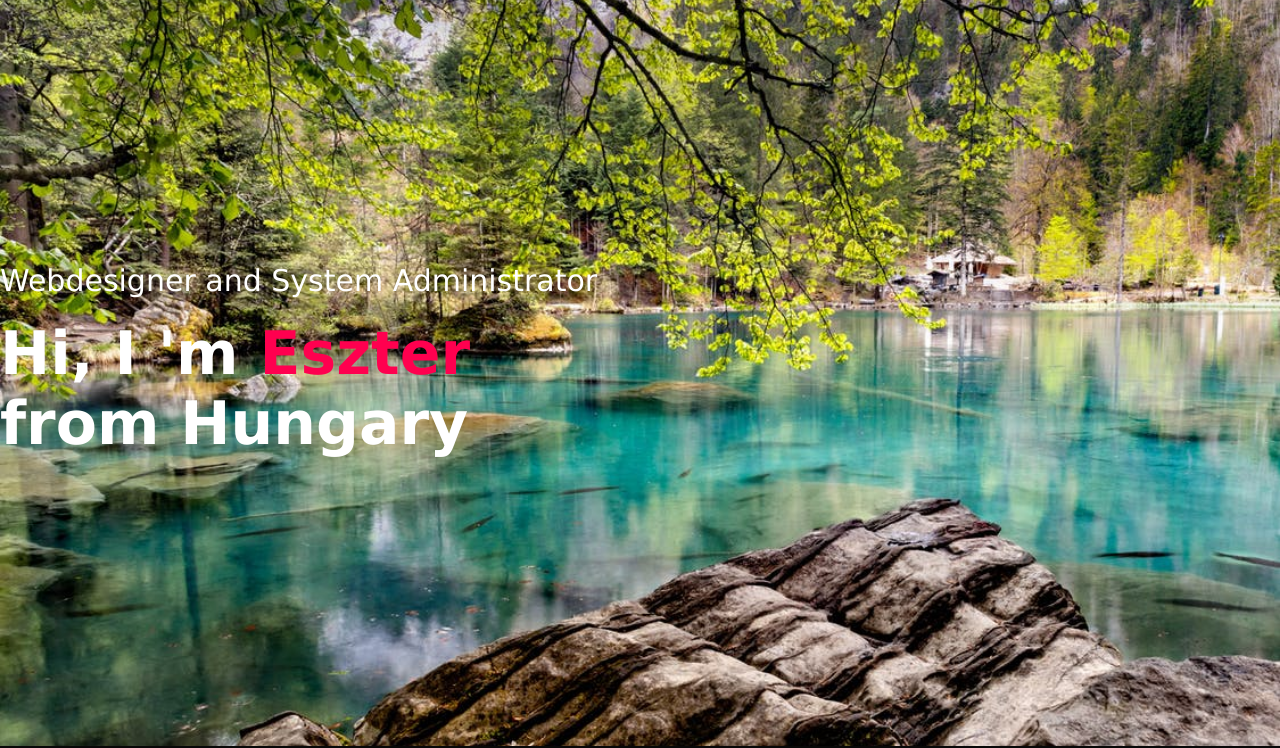
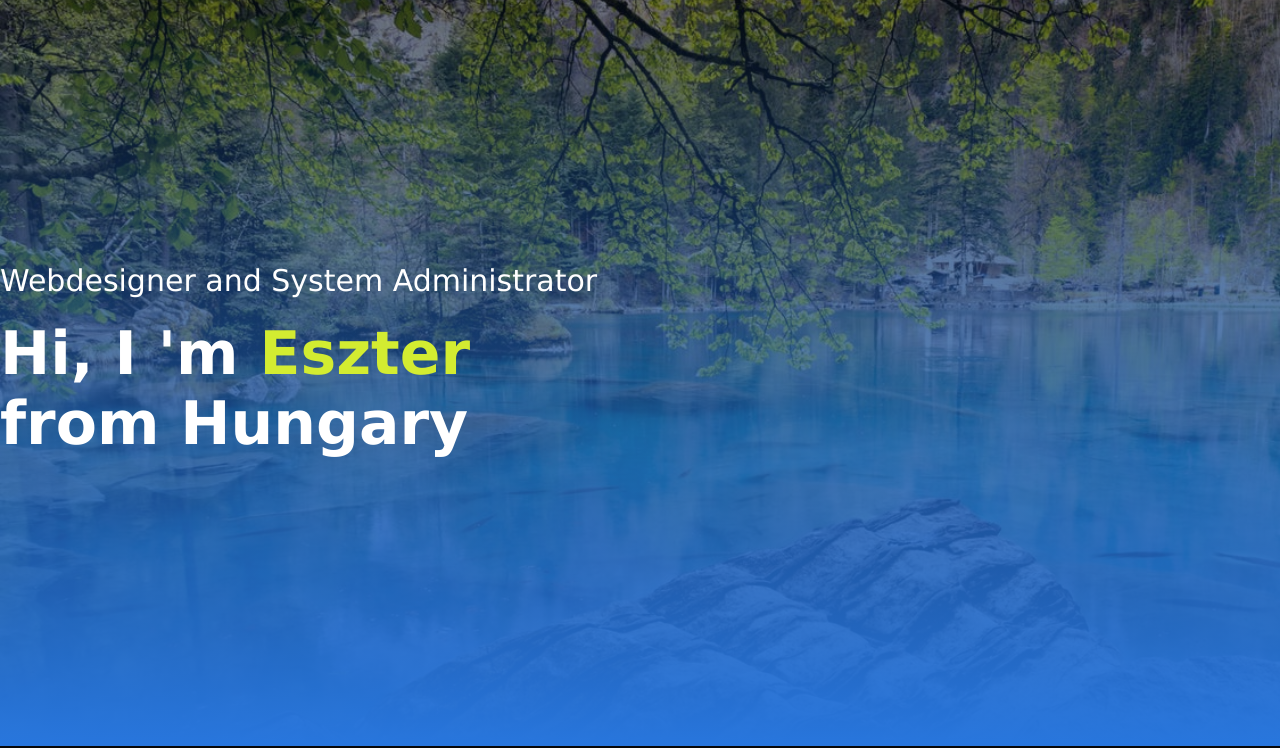
Before and after one commit to banana0000/Personal-Portfolio, a plain HTML site: page index.html in a window 1280 px wide. Shown: the part 54-802 px from the top of the page. Drawn offline with Linux system fonts and the light colour scheme.

Commit message:
add colors

```diff
--- a/style.css
+++ b/style.css
@@ -18,7 +18,7 @@ body {
 #header {
     width: 100%;
     height: 100vh;
-    background: url(images/pexels-photo-2776479.jpeg);
+    background: linear-gradient(rgba(0,0,0,0.5),#2876dd), url(images/pexels-photo-2776479.jpeg);
     background-size: cover;
 
 
@@ -78,7 +78,7 @@ nav ul li a:hover::after {
 }
 
 .header-text h1 span {
-    color: #ff004f;
+    color: #d3ec31;
 }
 
 /*------------------about-----------------*/
@@ -233,12 +233,12 @@ nav ul li a:hover::after {
     width:fit-content;
     border: 1px solid #3399ff;
     padding:14px 50px ;
-    border-radius: 6px;
+    border-radius: 30px;
     text-decoration: none;
     color:#fff;
     transition: background 0.5s;
 }
 
 .btn:hover {
-    background:#3399ff;
+    background:#6761da;
 }
```
